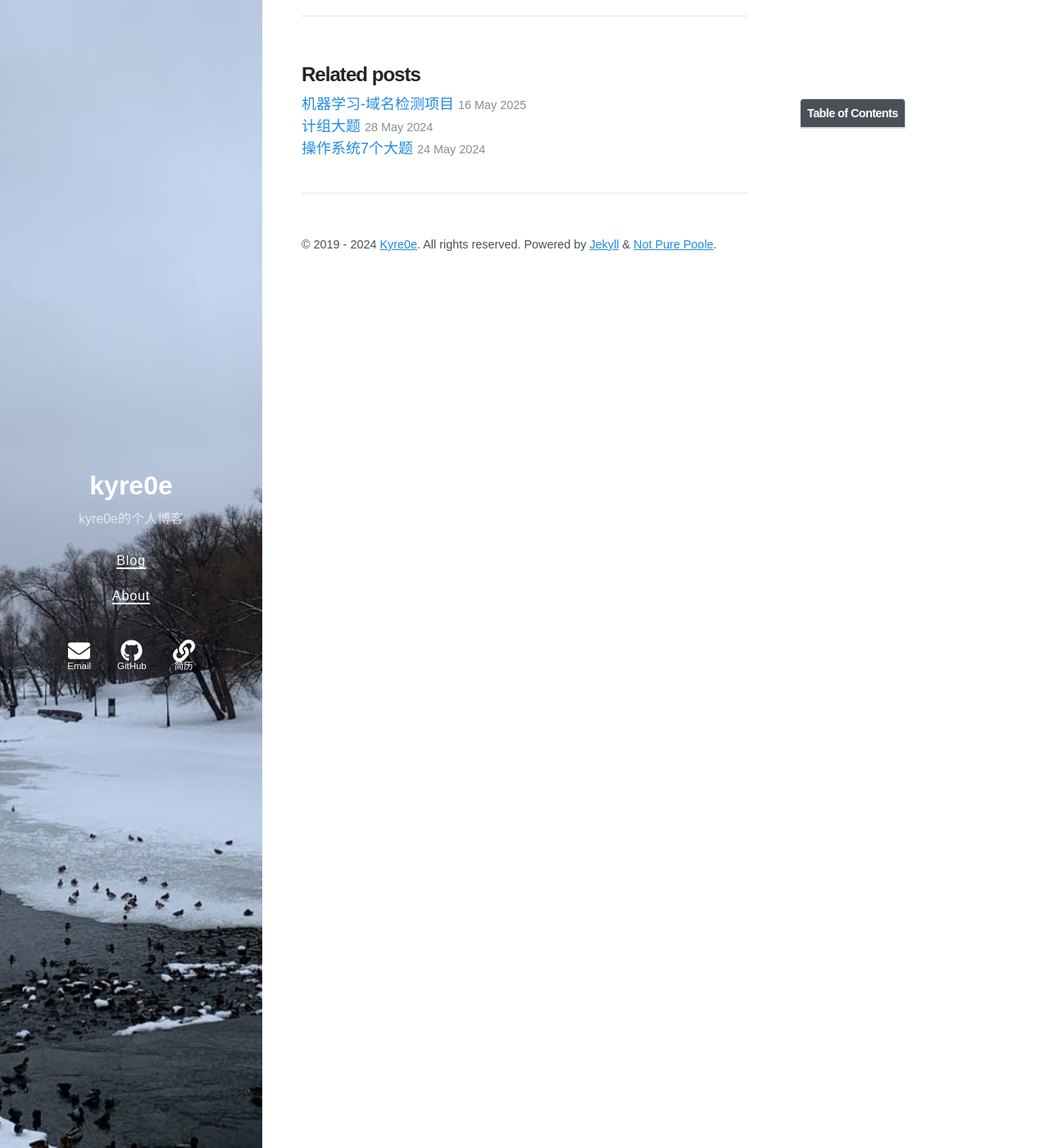
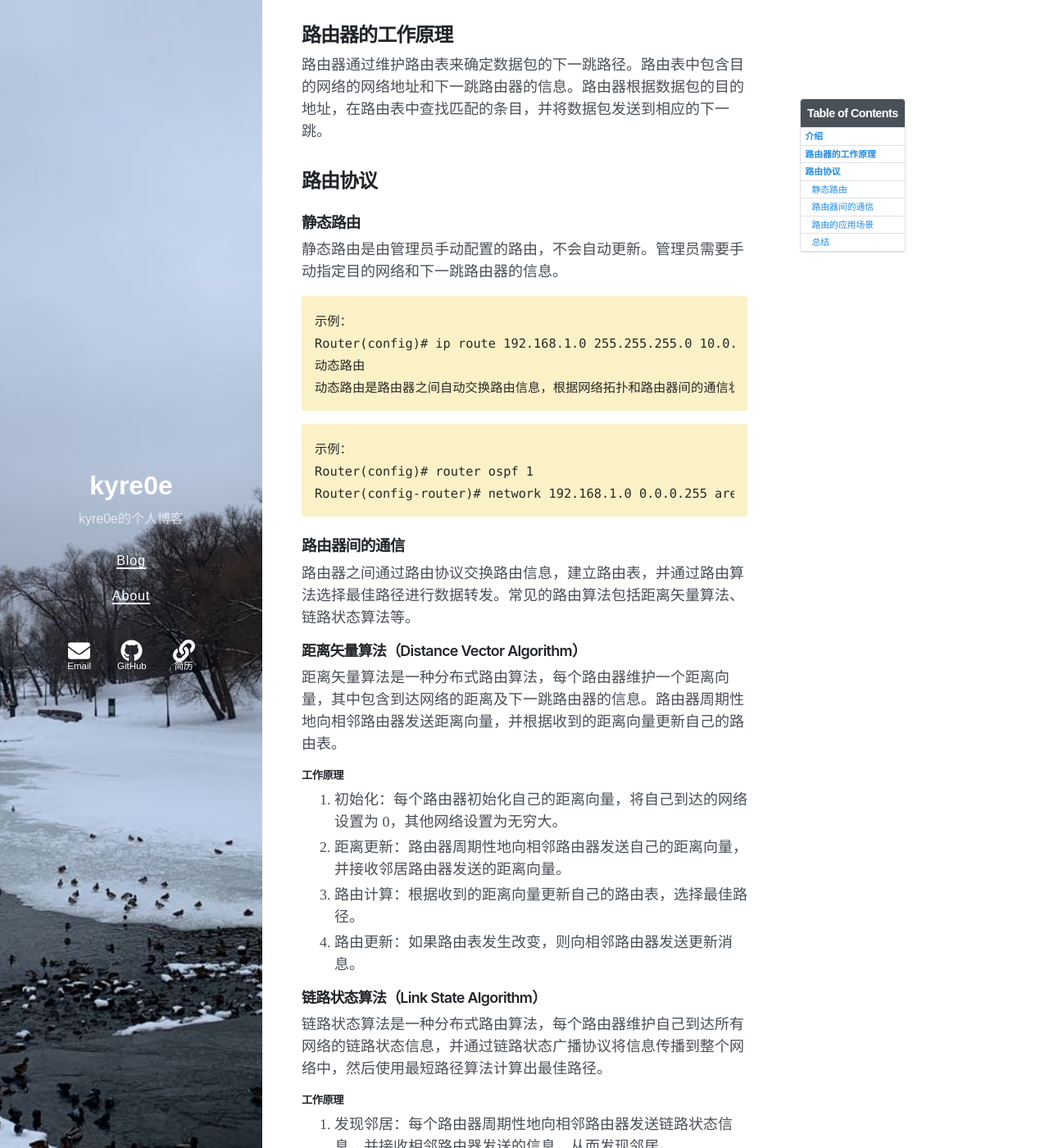
Before and after one commit to Kyre0ee/Kyre0ee.github.io, a Jekyll site: the page built from _posts/2019-04-09-路由.md, in a window 1280 px wide and 1400 px high, scrolled down 243 px. Shown: the whole window at 82% size. Built offline with Jekyll 4.4.1, drawn with Linux system fonts in a browser that asks for light colours; nearby versions of some CDN libraries; some of the changed text lies outside the part shown.

Commit message:
Update 2019-04-09-路由.md

````diff
--- a/_posts/2019-04-09-路由.md
+++ b/_posts/2019-04-09-路由.md
@@ -6,3 +6,63 @@ tags: 计算机网络
 excerpt: "计算机网络-路由相关知识点"
 toc: true
 ---
+## 介绍
+
+路由是计算机网络中用于在不同网络之间传输数据的设备或程序。它根据目标地址选择最佳路径，并将数据包从源主机转发到目标主机。
+
+## 路由器的工作原理
+
+路由器通过维护路由表来确定数据包的下一跳路径。路由表中包含目的网络的网络地址和下一跳路由器的信息。路由器根据数据包的目的地址，在路由表中查找匹配的条目，并将数据包发送到相应的下一跳。
+
+## 路由协议
+
+### 静态路由
+
+静态路由是由管理员手动配置的路由，不会自动更新。管理员需要手动指定目的网络和下一跳路由器的信息。
+
+```markdown
+示例：
+Router(config)# ip route 192.168.1.0 255.255.255.0 10.0.0.1
+动态路由
+动态路由是路由器之间自动交换路由信息，根据网络拓扑和路由器间的通信状态自动更新路由表。常见的动态路由协议包括 RIP、OSPF、EIGRP、BGP 等。
+```
+
+```markdown
+示例：
+Router(config)# router ospf 1
+Router(config-router)# network 192.168.1.0 0.0.0.255 area 0
+```
+
+### 路由器间的通信
+
+路由器之间通过路由协议交换路由信息，建立路由表，并通过路由算法选择最佳路径进行数据转发。常见的路由算法包括距离矢量算法、链路状态算法等。
+#### 距离矢量算法（Distance Vector Algorithm）
+
+距离矢量算法是一种分布式路由算法，每个路由器维护一个距离向量，其中包含到达网络的距离及下一跳路由器的信息。路由器周期性地向相邻路由器发送距离向量，并根据收到的距离向量更新自己的路由表。
+
+##### 工作原理
+
+1. 初始化：每个路由器初始化自己的距离向量，将自己到达的网络设置为 0，其他网络设置为无穷大。
+2. 距离更新：路由器周期性地向相邻路由器发送自己的距离向量，并接收邻居路由器发送的距离向量。
+3. 路由计算：根据收到的距离向量更新自己的路由表，选择最佳路径。
+4. 路由更新：如果路由表发生改变，则向相邻路由器发送更新消息。
+
+#### 链路状态算法（Link State Algorithm）
+
+链路状态算法是一种分布式路由算法，每个路由器维护自己到达所有网络的链路状态信息，并通过链路状态广播协议将信息传播到整个网络中，然后使用最短路径算法计算出最佳路径。
+
+##### 工作原理
+
+1. 发现邻居：每个路由器周期性地向相邻路由器发送链路状态信息，并接收相邻路由器发送的信息，从而发现邻居。
+2. 构建链路状态数据库：收集网络中所有路由器的链路状态信息，构建链路状态数据库。
+3. 计算最短路径：使用最短路径算法（如 Dijkstra 算法）计算出到达目标网络的最短路径。
+4. 更新路由表：根据最短路径计算结果更新路由表，选择最佳路径进行数据转发。
+
+### 路由的应用场景
+
+互联网接入：ISP 使用路由器连接用户到互联网。
+企业内部网络：企业使用路由器连接不同部门或分支机构的网络。
+数据中心网络：数据中心使用路由器将流量路由到不同的服务器或服务。
+
+### 总结
+路由是计算机网络中实现不同网络间通信的重要组件，负责选择最佳路径并转发数据包。了解路由的工作原理、常见路由协议以及应用场景对于网络工程师和管理员来说至关重要
````
